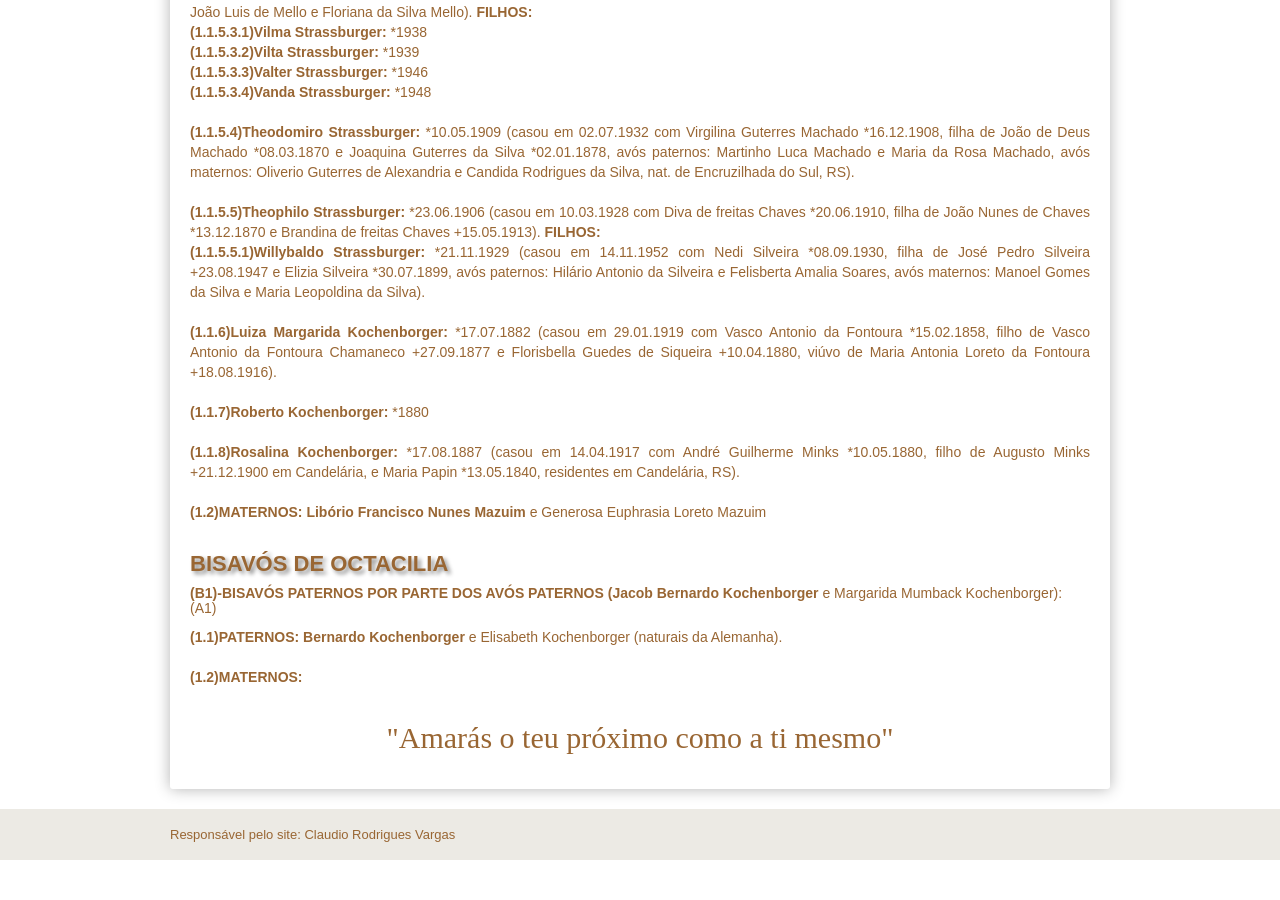
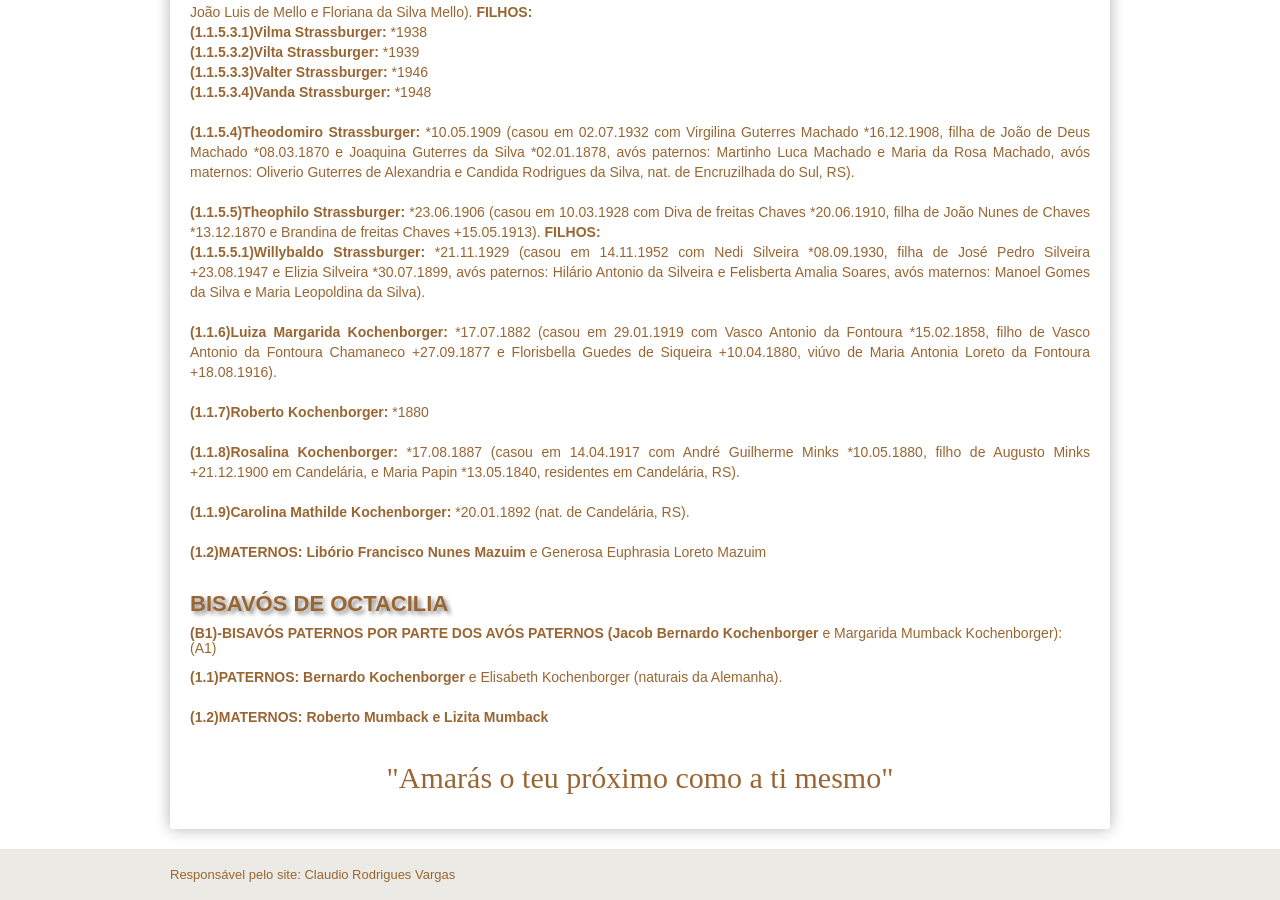
Before and after one commit to claudiovargas1955/claudiovargas1955.github.io, a Jekyll site: the page built from _pages/familia-kochenborger.html, in a window 1280 px wide and 900 px high, scrolled down 3211 px. Built offline with Jekyll 4.4.1, drawn with Linux system fonts in a browser that asks for light colours; some web fonts are replaced; before the commit the page ends 4071 px from its top, so only the background shows below that.

Commit message:
Update familia-kochenborger.html

```diff
--- a/_pages/familia-kochenborger.html
+++ b/_pages/familia-kochenborger.html
@@ -259,6 +259,8 @@ Catharina Strassburger). <b>FILHOS: </b><br>
     <b>(1.1.8)Rosalina Kochenborger: </b>*17.08.1887 (casou em 14.04.1917 com André Guilherme Minks *10.05.1880, filho de Augusto Minks
     +21.12.1900 em Candelária, e Maria Papin *13.05.1840, residentes em Candelária, RS).<br><br>
 
+    <b>(1.1.9)Carolina Mathilde Kochenborger: </b>*20.01.1892 (nat. de Candelária, RS).<br><br>
+
   <b>(1.2)MATERNOS: Libório Francisco Nunes Mazuim </b>e Generosa Euphrasia Loreto Mazuim <br><br>
 
 
@@ -267,6 +269,6 @@ Catharina Strassburger). <b>FILHOS: </b><br>
 (A1)</h5>
 <p><b>(1.1)PATERNOS: Bernardo Kochenborger </b>e Elisabeth Kochenborger (naturais da Alemanha).<br><br>
 
-  <b>(1.2)MATERNOS: </b><br><br>
+  <b>(1.2)MATERNOS: Roberto Mumback e Lizita Mumback</b><br><br>
 
 <p style="text-align:center; color:#996633; font-size:30px; font-family: 'Rancho', cursive ">"Amarás o teu próximo como a ti mesmo"</p>
```
